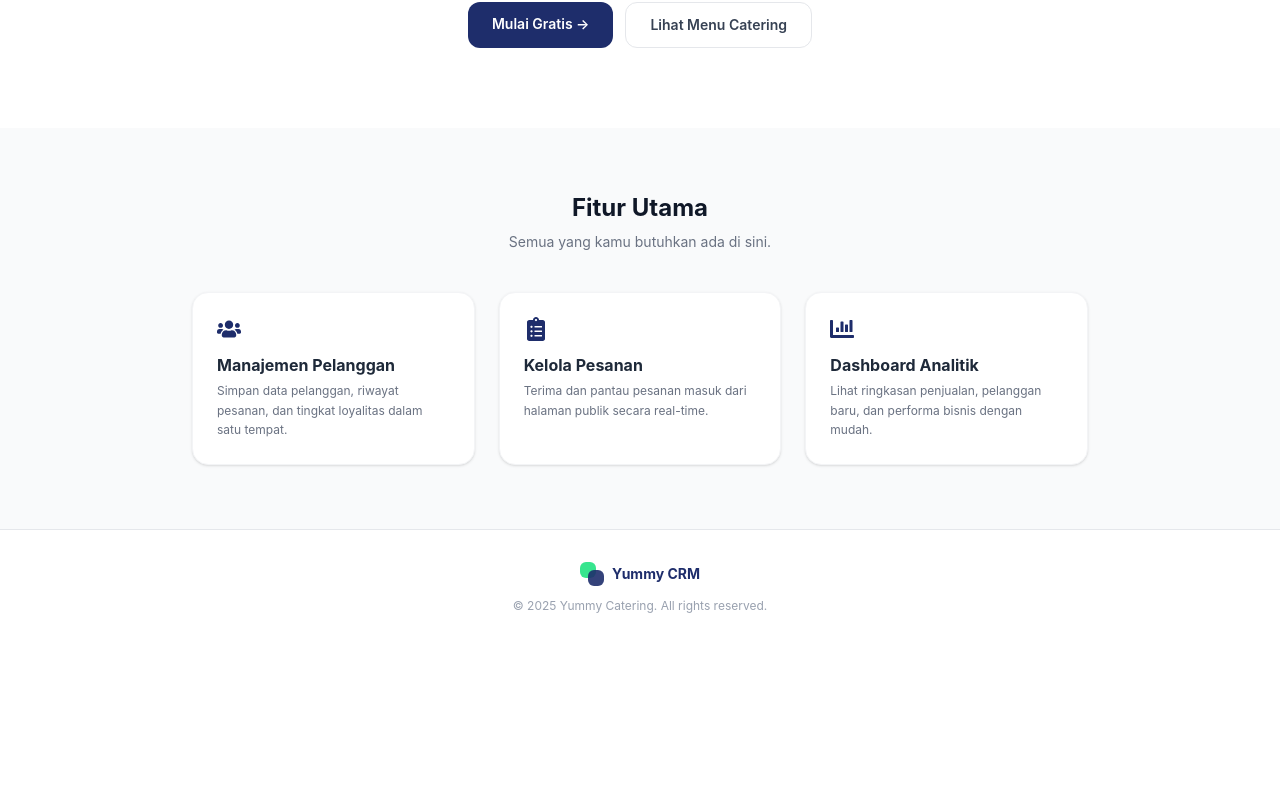
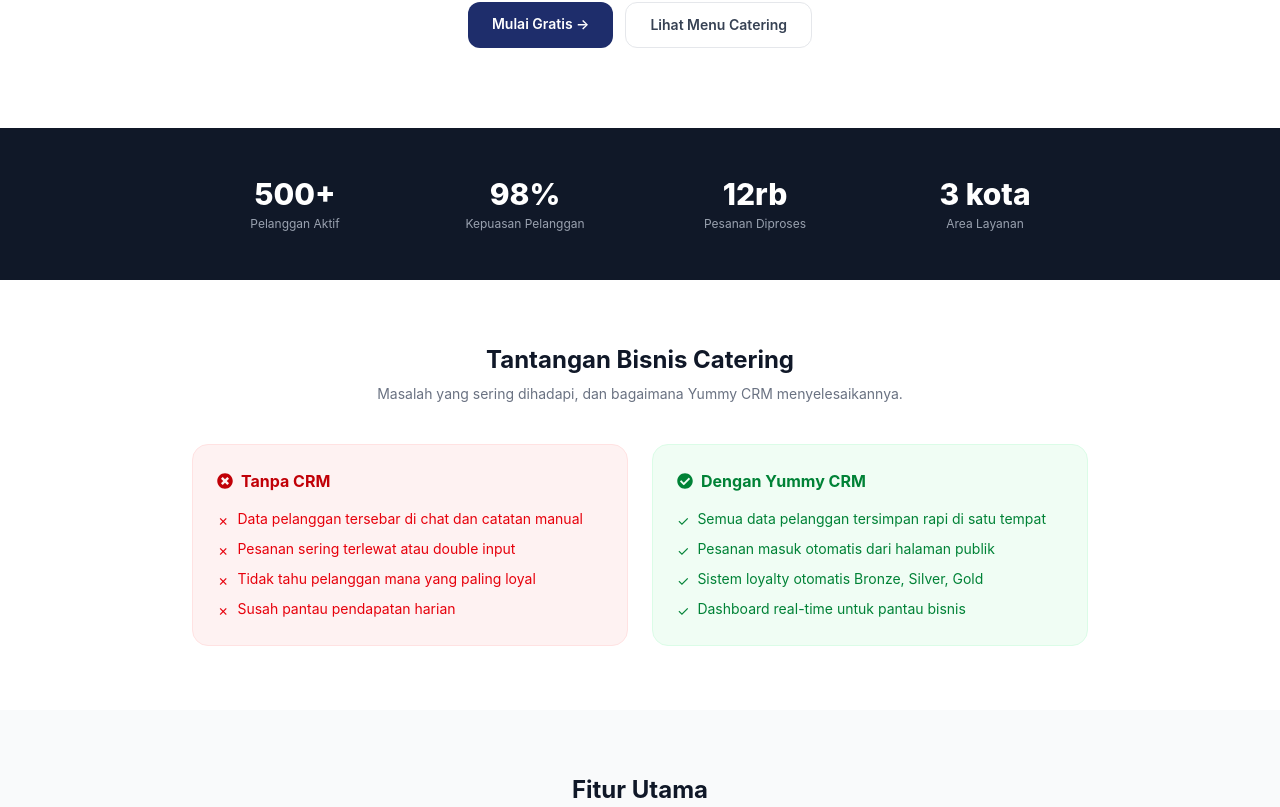
Before and after one commit to aliyah24si-ai/latihanPFL, a React (Vite) app in the folder aliya-latihanPFL/: page /landing in a window 1280 px wide. Shown: the part 433-1240 px from the top of the page. Before the commit the page ends 1079 px from the top, so only its background shows below. Built offline with nearby package versions, Linux system fonts and the light colour scheme.

Commit message:
PRD V2: Tambah Stats Section dan Problem/Solution Section

```diff
--- a/aliya-latihanPFL/src/pages/landing/LandingPage.jsx
+++ b/aliya-latihanPFL/src/pages/landing/LandingPage.jsx
@@ -1,9 +1,11 @@
 import { Link } from "react-router-dom";
-import { FaUsers, FaChartBar, FaClipboardList } from "react-icons/fa";
+import { FaUsers, FaChartBar, FaClipboardList, FaTimesCircle, FaCheckCircle } from "react-icons/fa";
 
-// ── PRD V1: Landing Page CRM - Struktur Dasar ──────────────────────────────
-// Berisi: Navbar, Hero Section, Feature Section, Footer
-// Belum ada: Problem/Solution, Testimonial, FAQ, Stats
+// ── PRD V2: Landing Page CRM - Tambah Problem/Solution + Stats ─────────────
+// Perubahan dari V1:
+// + Problem & Solution section (Area Middle - membangun kepercayaan)
+// + Stats section (angka pencapaian)
+// Belum ada: Testimonial, FAQ, CTA akhir
 
 export default function LandingPage() {
   return (
@@ -11,7 +13,6 @@
 
       {/* ── NAVBAR ──────────────────────────────────────────────── */}
       <nav className="bg-white border-b border-gray-200 px-6 py-4 flex items-center justify-between">
-        {/* Logo */}
         <div className="flex items-center gap-2">
           <div className="relative w-8 h-8 shrink-0">
             <div className="absolute top-0 left-0 w-5 h-5 rounded-md bg-green-400 opacity-80" />
@@ -20,13 +21,12 @@
           <span className="font-bold text-base" style={{ color: "#1e2d6b" }}>Yummy CRM</span>
         </div>
 
-        {/* Menu */}
         <ul className="hidden md:flex items-center gap-6 text-sm text-gray-600">
+          <li><a href="#masalah" className="hover:text-gray-900">Masalah</a></li>
           <li><a href="#fitur" className="hover:text-gray-900">Fitur</a></li>
           <li><a href="#footer" className="hover:text-gray-900">Kontak</a></li>
         </ul>
 
-        {/* CTA Sekunder */}
         <Link
           to="/login"
           className="px-4 py-2 text-sm font-semibold rounded-lg border"
@@ -38,24 +38,17 @@
 
       {/* ── HERO SECTION ────────────────────────────────────────── */}
       <section className="max-w-4xl mx-auto px-6 py-20 text-center">
-        {/* Pre-title */}
         <p className="text-sm font-semibold text-green-600 uppercase tracking-widest mb-3">
           Sistem CRM untuk Catering
         </p>
-
-        {/* Headline */}
         <h1 className="text-4xl md:text-5xl font-extrabold text-gray-900 leading-tight mb-4">
           Kelola Pelanggan Catering<br />
           <span style={{ color: "#1e2d6b" }}>Lebih Mudah & Terorganisir</span>
         </h1>
-
-        {/* Subheadline */}
         <p className="text-gray-500 text-base md:text-lg max-w-xl mx-auto mb-8">
           Yummy CRM membantu bisnis catering kamu mencatat pesanan, mengelola pelanggan,
           dan memantau performa dalam satu dashboard.
         </p>
-
-        {/* Primary CTA */}
         <div className="flex flex-col sm:flex-row gap-3 justify-center">
           <Link
             to="/register"
@@ -73,13 +66,85 @@
         </div>
       </section>
 
+      {/* ── STATS SECTION (baru di V2) ──────────────────────────── */}
+      <section className="bg-gray-900 py-12 px-6">
+        <div className="max-w-4xl mx-auto grid grid-cols-2 md:grid-cols-4 gap-6 text-center">
+          {[
+            { value: "500+", label: "Pelanggan Aktif" },
+            { value: "98%",  label: "Kepuasan Pelanggan" },
+            { value: "12rb", label: "Pesanan Diproses" },
+            { value: "3 kota", label: "Area Layanan" },
+          ].map((s, i) => (
+            <div key={i}>
+              <p className="text-3xl font-extrabold text-white mb-1">{s.value}</p>
+              <p className="text-xs text-gray-400">{s.label}</p>
+            </div>
+          ))}
+        </div>
+      </section>
+
+      {/* ── PROBLEM & SOLUTION (baru di V2) ────────────────────── */}
+      <section id="masalah" className="py-16 px-6">
+        <div className="max-w-4xl mx-auto">
+          <div className="text-center mb-10">
+            <h2 className="text-2xl font-bold text-gray-900 mb-2">
+              Tantangan Bisnis Catering
+            </h2>
+            <p className="text-gray-500 text-sm">
+              Masalah yang sering dihadapi, dan bagaimana Yummy CRM menyelesaikannya.
+            </p>
+          </div>
+
+          <div className="grid md:grid-cols-2 gap-6">
+            {/* Masalah */}
+            <div className="bg-red-50 rounded-2xl p-6 border border-red-100">
+              <h3 className="font-bold text-red-700 mb-4 flex items-center gap-2">
+                <FaTimesCircle /> Tanpa CRM
+              </h3>
+              <ul className="space-y-2">
+                {[
+                  "Data pelanggan tersebar di chat dan catatan manual",
+                  "Pesanan sering terlewat atau double input",
+                  "Tidak tahu pelanggan mana yang paling loyal",
+                  "Susah pantau pendapatan harian",
+                ].map((item, i) => (
+                  <li key={i} className="flex items-start gap-2 text-sm text-red-600">
+                    <span className="mt-0.5">✗</span>
+                    {item}
+                  </li>
+                ))}
+              </ul>
+            </div>
+
+            {/* Solusi */}
+            <div className="bg-green-50 rounded-2xl p-6 border border-green-100">
+              <h3 className="font-bold text-green-700 mb-4 flex items-center gap-2">
+                <FaCheckCircle /> Dengan Yummy CRM
+              </h3>
+              <ul className="space-y-2">
+                {[
+                  "Semua data pelanggan tersimpan rapi di satu tempat",
+                  "Pesanan masuk otomatis dari halaman publik",
+                  "Sistem loyalty otomatis Bronze, Silver, Gold",
+                  "Dashboard real-time untuk pantau bisnis",
+                ].map((item, i) => (
+                  <li key={i} className="flex items-start gap-2 text-sm text-green-700">
+                    <span className="mt-0.5">✓</span>
+                    {item}
+                  </li>
+                ))}
+              </ul>
+            </div>
+          </div>
+        </div>
+      </section>
+
       {/* ── FEATURE SECTION ─────────────────────────────────────── */}
       <section id="fitur" className="bg-gray-50 py-16 px-6">
         <div className="max-w-4xl mx-auto text-center mb-10">
           <h2 className="text-2xl font-bold text-gray-900 mb-2">Fitur Utama</h2>
           <p className="text-gray-500 text-sm">Semua yang kamu butuhkan ada di sini.</p>
         </div>
-
         <div className="max-w-4xl mx-auto grid sm:grid-cols-3 gap-6">
           {[
             {
```
